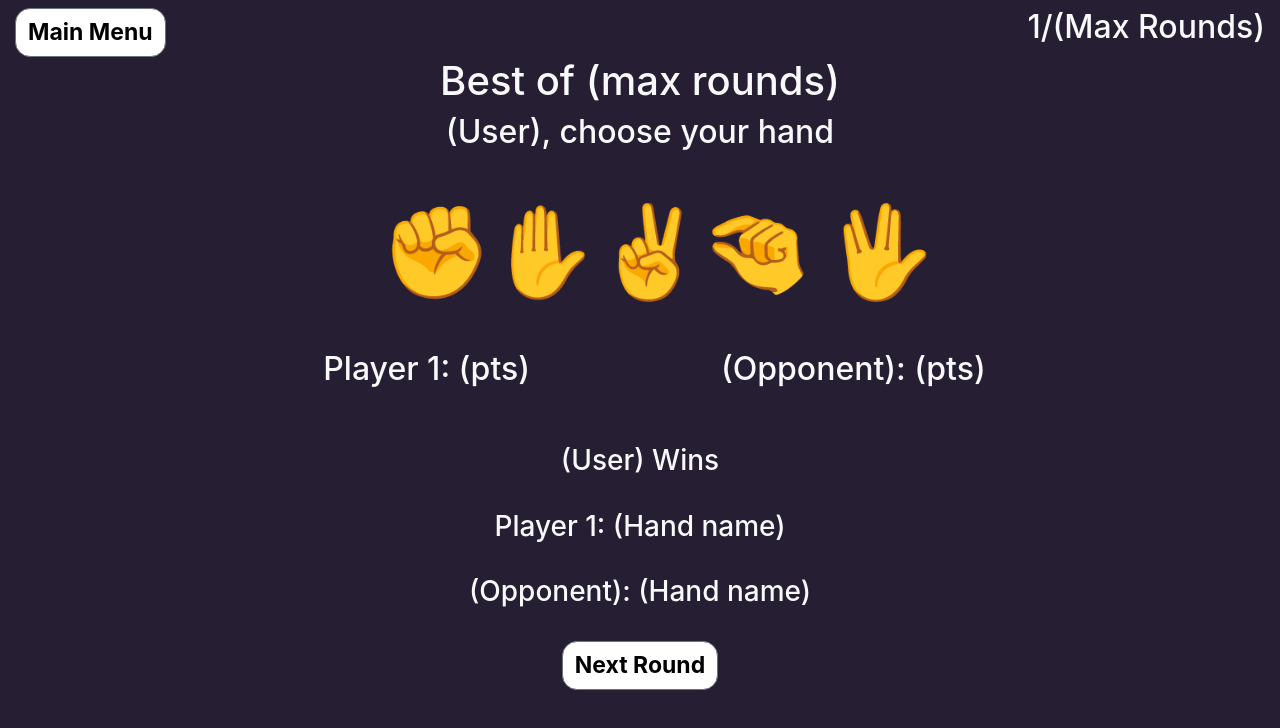
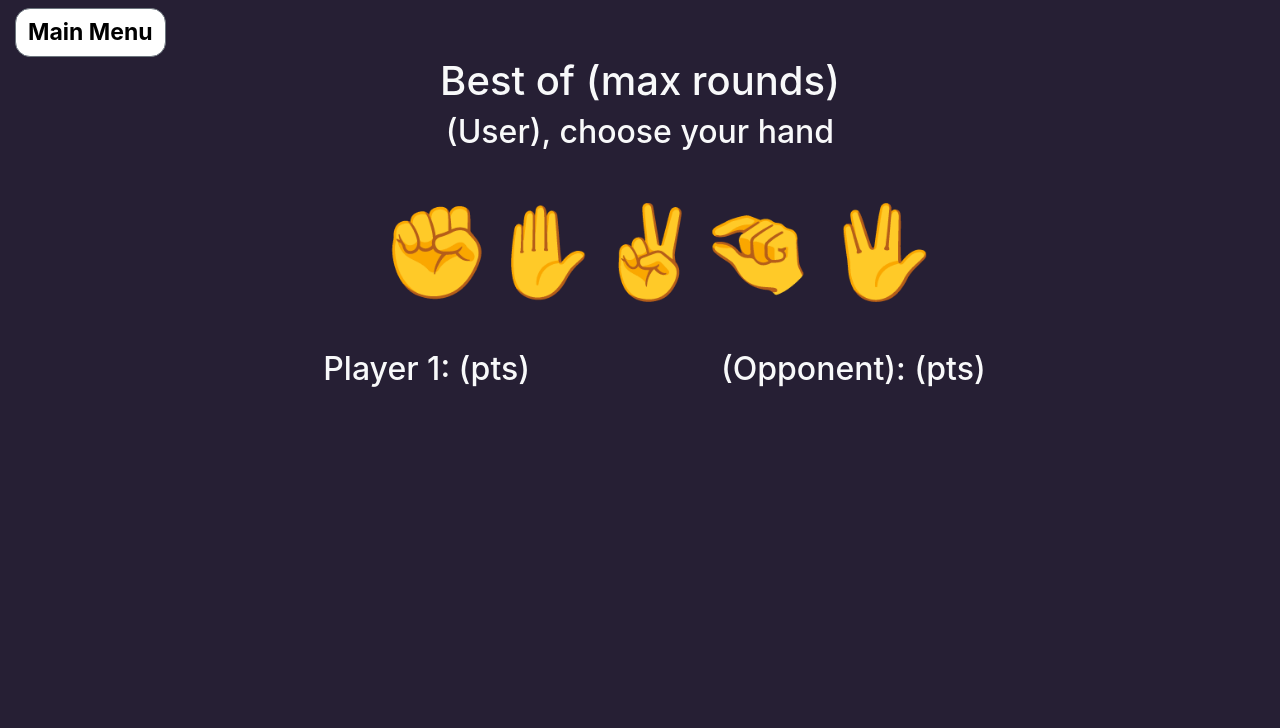
Before and after one commit to TrevorW98/ClassRPSLS, an Angular app in the folder classrpsls/: page / in a window 1280 px wide. Shown: the top 728 px of the page. Built offline with nearby package versions, Linux system fonts and the light colour scheme.

Commit message:
removed end page component from game page

```diff
--- a/classrpsls/src/app/pages/game/game.component.html
+++ b/classrpsls/src/app/pages/game/game.component.html
@@ -2,9 +2,6 @@
     <div class="row">
         <div class="col-6 d-flex justify-content-start">
             <button type="button" class="btn btn-secondary"><b>Main Menu</b></button>
-        </div>
-        <div class="col-6 d-flex justify-content-end">
-            <h1 class="text-light Round_txt_scaling">1/(Max Rounds)</h1>
         </div>
     </div>
 </div>
@@ -46,19 +43,3 @@
             <h2 class="text-light ">(Opponent): (pts)</h2>
         </div>
     </div>
-    <!--Displays after round has finished-->
-    <div class="row d-flex justify-content-center text-center">
-        <div class="col-12 pb-4">
-            <h3 class="text-light">(User) Wins</h3>
-        </div>
-        <div class="col-12 pb-4">
-            <h3 class="text-light">Player 1: (Hand name)</h3>
-        </div>
-        <div class="col-12 pb-4">
-            <h3 class="text-light">(Opponent): (Hand name)</h3>
-        </div>
-        <div class="col-12">
-            <button type="button" class="btn btn-secondary"><b>Next Round</b></button>
-        </div>
-    </div>
-</div>
```
